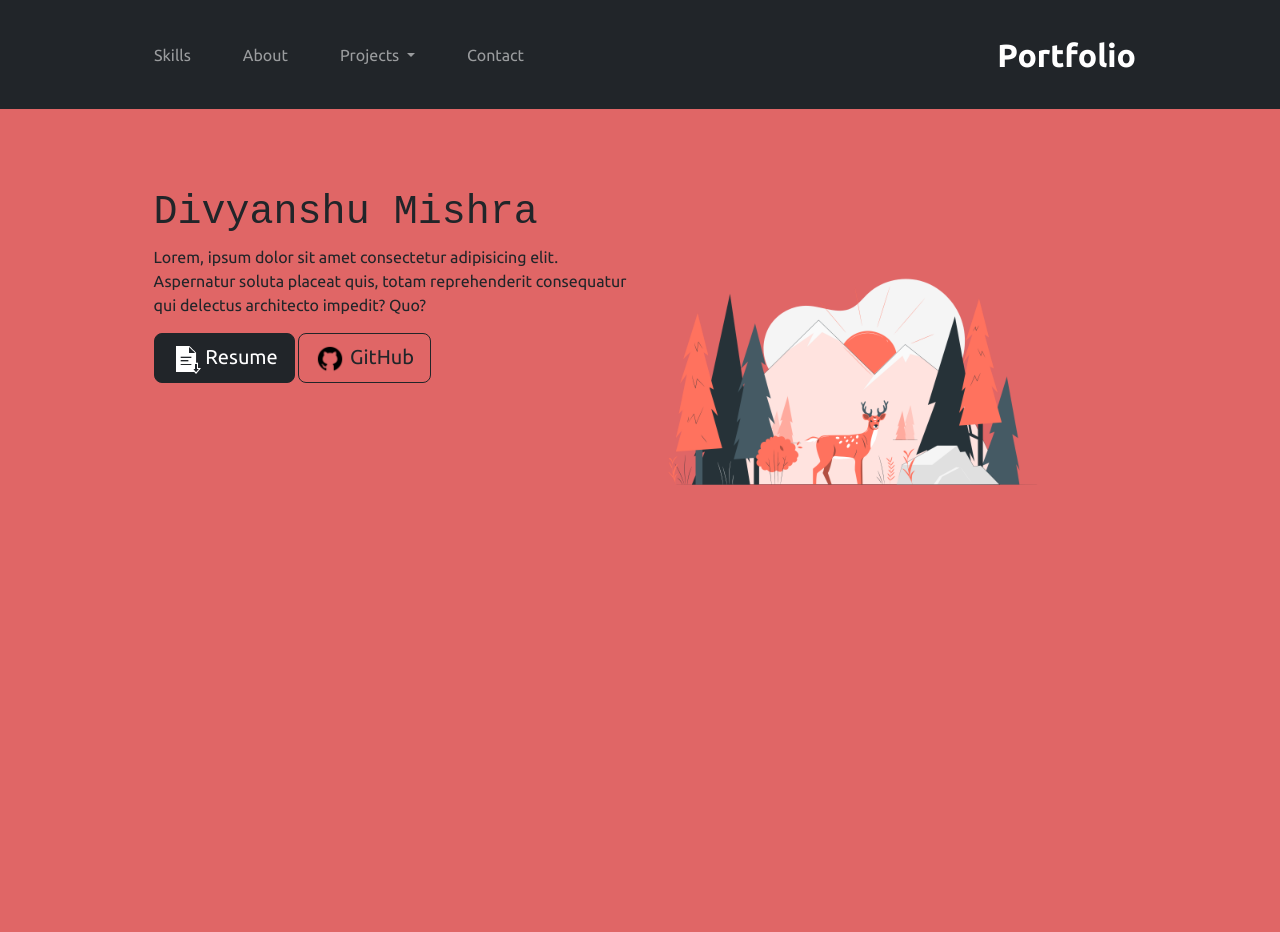
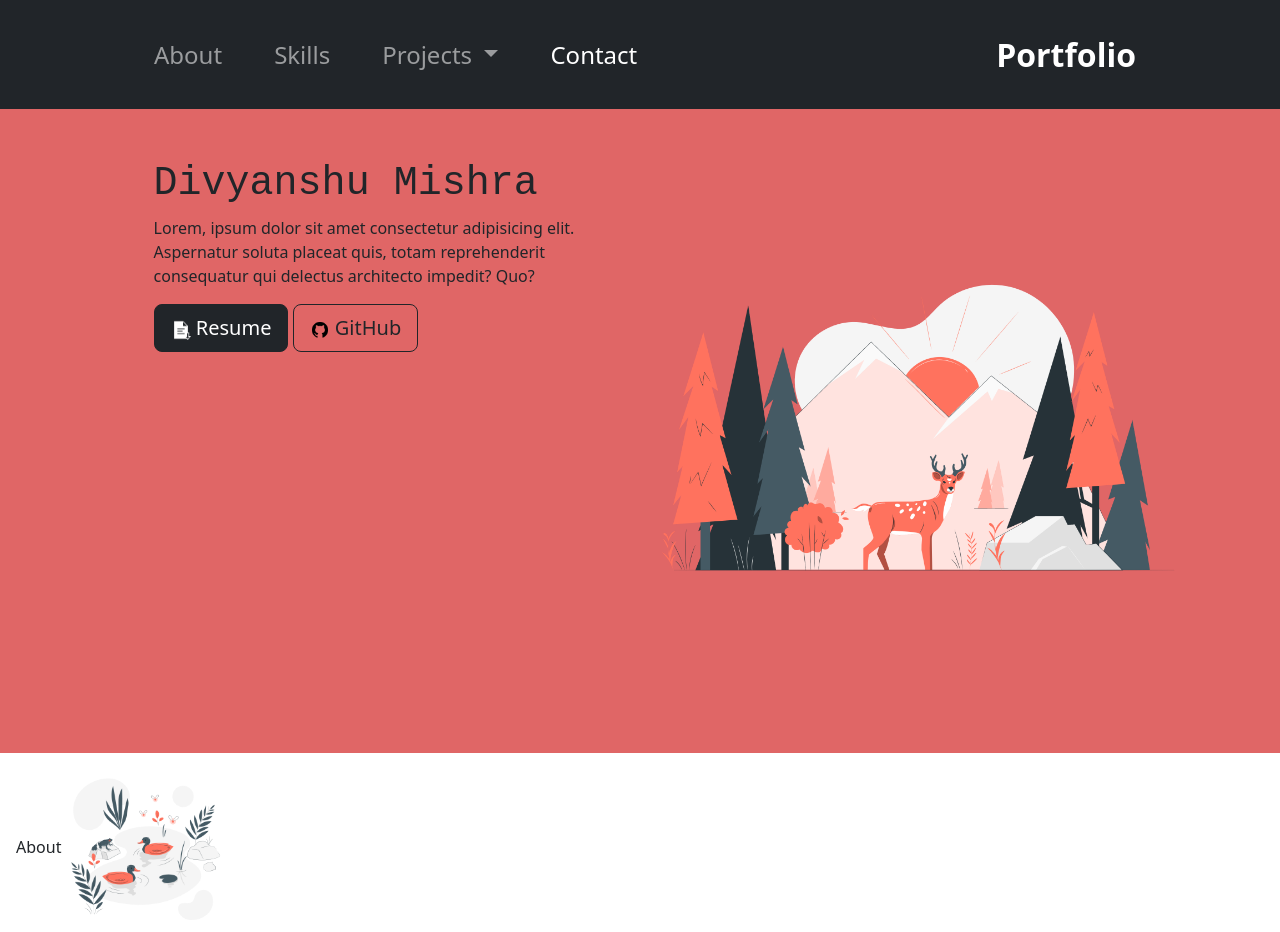
Before and after one commit to iAmTheBest4222/portfolio, a website built with Vite: page index.html in a window 1280 px wide. Shown: the top 932 px of the page. Built offline with nearby package versions, Linux system fonts and the light colour scheme; a web font is replaced by a local one.

Commit message:
update styling

```diff
--- a/index.html
+++ b/index.html
@@ -2,26 +2,22 @@
 <head>
     <meta charset="UTF-8">
     <meta name="viewport" content="width=device-width, initial-scale=1.0">
-    <title>Prototype</title>
-    <link rel="preconnect" href="https://fonts.googleapis.com">
-    <link rel="preconnect" href="https://fonts.gstatic.com" crossorigin>
-    <link href="https://fonts.googleapis.com/css2?family=Rubik+Scribble&family=Ubuntu:ital,wght@0,300;0,400;0,500;0,700;1,300;1,400;1,500;1,700&display=swap" rel="stylesheet">
-
+    <title>Portfolio</title>
+    <!--css-->
     <link href="https://cdn.jsdelivr.net/npm/bootstrap@5.3.3/dist/css/bootstrap.min.css" rel="stylesheet" integrity="sha384-QWTKZyjpPEjISv5WaRU9OFeRpok6YctnYmDr5pNlyT2bRjXh0JMhjY6hW+ALEwIH" crossorigin="anonymous">
     <script src="https://cdn.jsdelivr.net/npm/bootstrap@5.3.3/dist/js/bootstrap.bundle.min.js" integrity="sha384-YvpcrYf0tY3lHB60NNkmXc5s9fDVZLESaAA55NDzOxhy9GkcIdslK1eN7N6jIeHz" crossorigin="anonymous"></script>
-<link rel="stylesheet" href="style.css">
+    <link rel="stylesheet" href="style2.css">
 </head>
 <body>
     <section class="title">
-
-            <nav class="navbar navbar-expand-sm bg-dark navbar-dark sticky-top" >
+        <nav class="navbar navbar-expand-sm bg-dark navbar-dark fixed-top" >
             <div class="collapse navbar-collapse" id="navbarTogglerDemo02">
                 <ul class="navbar-nav me-auto">
                     <li class="nav-item">
-                        <a class="nav-link" href="#scrollspyHeading1">Skills</a>
+                        <a class="nav-link" href="#scrollspyHeading1">About</a>
                     </li>
                     <li class="nav-item">
-                        <a class="nav-link" href="#scrollspyHeading2">About</a>
+                        <a class="nav-link" href="#scrollspyHeading2">Skills</a>
                     </li>
                     <li class="nav-item dropdown">
                         <a class="nav-link dropdown-toggle" href="#" role="button" data-bs-toggle="dropdown" aria-expanded="false">
@@ -47,34 +43,25 @@
             <span class="navbar-toggler-icon"></span>
             </button>
         </nav>
-        <div class="container-fluid">
-            <!-- ===================================================================================================== -->
-            <div class="row" id="scrollspyHeading2">
-                <div class="col-lg-6">
+
+        <div class="row container-fluid">
+            <div class="col-lg-6 h-25">
                 <h1>Divyanshu Mishra</h1>
                 <p>Lorem, ipsum dolor sit amet consectetur adipisicing elit. Aspernatur soluta placeat quis, totam reprehenderit consequatur qui delectus architecto impedit? Quo?</p>
                 <button  type="button" class="btn btn-dark btn-lg"><img src="assets/icons8-download-file-100.png"class="img img1"> Resume</button>
                 <button  type="button" class="btn btn-outline-dark btn-lg"><img src="assets/icons8-github-512.png" class="img img1"> GitHub</button>
             </div>
-                <div class="col-lg-6">
-                    <img src="assets\1 (1).png" class="photo" alt="photo">
-                </div>
+            <div class="col-lg-6 h-50 container">
+                <img src="assets\1 (1).png" class="photo h-25" alt="photo">
             </div>
         </div>
     </section>
-
-
-
-
-
-
-
-
-    <div class="abc">
+    <div data-bs-spy="scroll" data-bs-target="#navbar-example2" data-bs-root-margin="0px 0px -40%" data-bs-smooth-scroll="true" class="scrollspy-example bg-body-light p-3 rounded-2" tabindex="0">
+        <div class="abc" id="scrollspyHeading1">
+            About
             <img src="assets\1 (8).png" class="photo">
         </div><hr>
-    <div data-bs-spy="scroll" data-bs-target="#navbar-example2" data-bs-root-margin="0px 0px -40%" data-bs-smooth-scroll="true" class="scrollspy-example bg-body-light p-3 rounded-2" tabindex="0"></div>
-    <div class="skill" id="scrollspyHeading1">
+        <div class="skill" id="scrollspyHeading2">
             <h2 class="heading">Skills</h1>
             <div class="profil">
                 <img class="photo" src="assets\1 (5).jpg">
@@ -89,8 +76,8 @@
                         Lorem ipsum dolor sit amet consectetur adipisicing elit. At numquam doloribus sit beatae! Voluptates, Lorem, ipsum dolor sit amet consectetur adipisicing elit. Adipisci rem totam fugit cupiditate animi nihil voluptatum dolor voluptatem beatae tenetur impedit explicabo saepe et ducimus ad tempora libero, consectetur neque.
                     </p>
             </div>
-    </div>
-    <div class="last" id="scrollspyHeading6">
+            <hr>
+            <div class="last h-50" id="scrollspyHeading6">
                 <h4>
                     Contact
                 </h4>
@@ -99,5 +86,9 @@
 
             </div>
         </div>
+    </div>
+
+<body>
+
 </body>
 </html>
--- a/style.css
+++ /dev/null
@@ -1,30 +0,0 @@
-body{
-  font-family: "Ubuntu", system-ui;
-}
-.title{
-  background-color: #e06666;
-}
-h1{
-  font-family: 'Courier New', Courier, monospace;
-}
-.container-fluid{
-  padding: 3% 12%;
-  padding-top: 5rem;
-}
-.nav-item{
-  padding: 0 18px;
-}
-.img1{
-  height: 30px;
-}
-.navbar{
-  padding: 2% 10%;
-}
-.photo{
-  height: 20%;
-}
-
-.navbar-brand{
-  font-size: 2rem;
-  font-weight: bold;
-}
--- /dev/null
+++ b/style2.css
@@ -0,0 +1,36 @@
+.navbar-brand{
+    font-size: 2rem;
+    font-weight: bold;
+  }
+  .nav-link{
+    font-size: 1.5rem;
+  }
+  .navbar{
+    padding: 2% 10%;
+  }
+  .nav-item{
+    padding: 0 18px;
+  }
+  .img1{
+    height: 20px;
+  }
+  .photo{
+    height: 20%;
+  }
+  .container-fluid{
+    padding: 3% 12%;
+    padding-top: 10rem;
+  }
+  .container img{
+    height: 120%; width: 120%;
+    object-fit: contain;
+  }
+  .title{
+    background-color: #e06666;
+  }
+  body{
+    font-family: "Ubuntu", system-ui;
+  }
+  h1{
+    font-family: 'Courier New', Courier, monospace;
+  }
```
Lines whose indentation alone changed are shown as unchanged.
